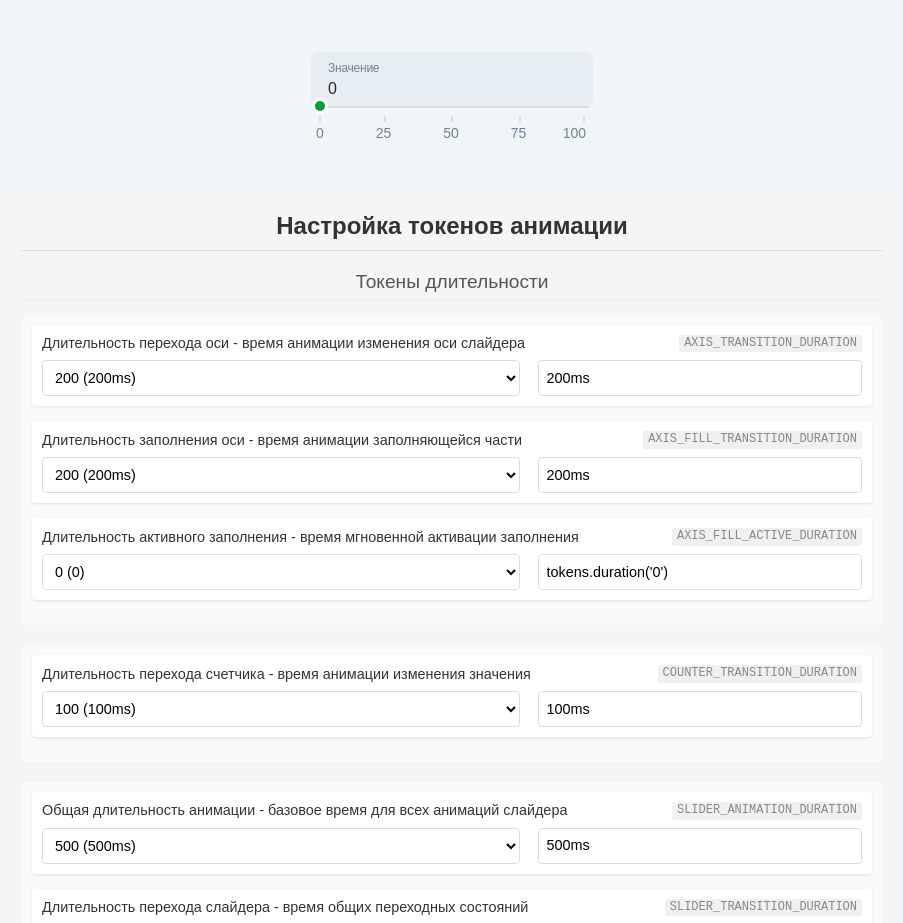
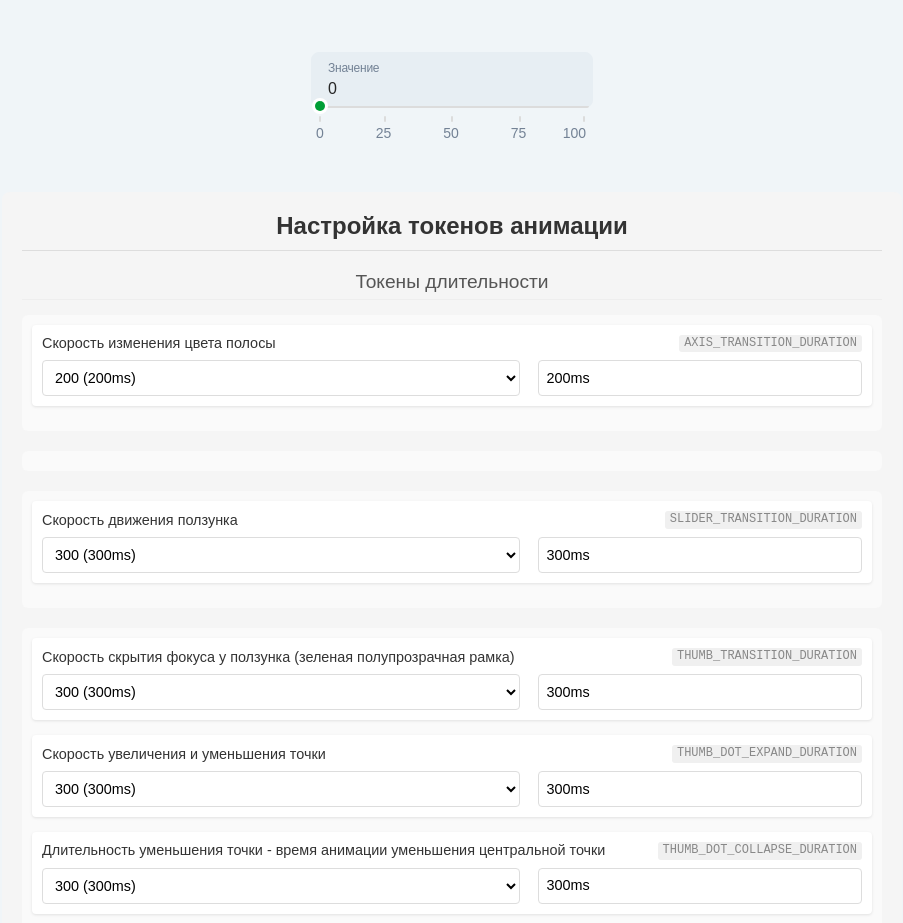
Before and after one commit to maxim-petrov/slider, a React (Vite) app: page / in a window 1280 px wide. Shown: the top 923 px of the page, without its empty margins (188-1091 px from the left). Built offline with nearby package versions, Linux system fonts and the light colour scheme; a web font is replaced by a local one.

Commit message:
Update name

```diff
--- a/src/App.jsx
+++ b/src/App.jsx
@@ -134,7 +134,9 @@ function App() {
 
   // Функция для получения описания токена или использования технического названия если описание отсутствует
   const getTokenDescription = (tokenName) => {
-    return tokenDescriptions[tokenName] || tokenName;
+    const description = tokenDescriptions[tokenName];
+    if (description === '__HIDDEN__') return null;
+    return description || tokenName;
   };
 
   // Функция для получения названия компонента из токена
@@ -223,10 +225,13 @@ function App() {
 
           {Object.entries(durationByComponent).map(([componentName, tokens]) => (
             <div key={componentName} className={`component-group component-group-${componentName}`}>
-              {tokens.map(([tokenName, tokenValue]) => (
+              {tokens.map(([tokenName, tokenValue]) => {
+                const description = getTokenDescription(tokenName);
+                if (description === null) return null; // Пропускаем скрытые токены
+                return (
                   <div className="token-group" key={tokenName}>
                     <div className="token-description">
-                    <label htmlFor={`token-${tokenName}`}>{getTokenDescription(tokenName)}</label>
+                      <label htmlFor={`token-${tokenName}`}>{description}</label>
                       <span className="token-technical-name">{tokenName}</span>
                     </div>
                     <div className="token-controls">
@@ -253,7 +258,8 @@ function App() {
                       />
                     </div>
                   </div>
-              ))}
+                );
+              })}
             </div>
           ))}
         </div>
@@ -263,10 +269,13 @@ function App() {
 
           {Object.entries(motionByComponent).map(([componentName, tokens]) => (
             <div key={componentName} className={`component-group component-group-${componentName}`}>
-              {tokens.map(([tokenName, tokenValue]) => (
+              {tokens.map(([tokenName, tokenValue]) => {
+                const description = getTokenDescription(tokenName);
+                if (description === null) return null; // Пропускаем скрытые токены
+                return (
                   <div className="token-group" key={tokenName}>
                     <div className="token-description">
-                    <label htmlFor={`token-${tokenName}`}>{getTokenDescription(tokenName)}</label>
+                      <label htmlFor={`token-${tokenName}`}>{description}</label>
                       <span className="token-technical-name">{tokenName}</span>
                     </div>
                     <div className="token-controls">
@@ -293,7 +302,8 @@ function App() {
                       />
                     </div>
                   </div>
-              ))}
+                );
+              })}
             </div>
           ))}
         </div>
@@ -308,10 +318,13 @@ function App() {
             {/* Stiffness tokens */}
             {groupedTokens.springStiffness.length > 0 && (
               <div className="spring-token-group">
-                {groupedTokens.springStiffness.map(([tokenName, tokenValue]) => (
+                {groupedTokens.springStiffness.map(([tokenName, tokenValue]) => {
+                  const description = getTokenDescription(tokenName);
+                  if (description === null) return null; // Пропускаем скрытые токены
+                  return (
                     <div className="token-group" key={tokenName}>
                       <div className="token-description">
-                      <label htmlFor={`token-${tokenName}`}>{getTokenDescription(tokenName)}</label>
+                        <label htmlFor={`token-${tokenName}`}>{description}</label>
                         <span className="token-technical-name">{tokenName}</span>
                       </div>
                       <input
@@ -325,17 +338,21 @@ function App() {
                         step="10"
                       />
                     </div>
-                ))}
+                  );
+                })}
               </div>
             )}
 
             {/* Damping tokens */}
             {groupedTokens.springDamping.length > 0 && (
               <div className="spring-token-group">
-                {groupedTokens.springDamping.map(([tokenName, tokenValue]) => (
+                {groupedTokens.springDamping.map(([tokenName, tokenValue]) => {
+                  const description = getTokenDescription(tokenName);
+                  if (description === null) return null; // Пропускаем скрытые токены
+                  return (
                     <div className="token-group" key={tokenName}>
                       <div className="token-description">
-                      <label htmlFor={`token-${tokenName}`}>{getTokenDescription(tokenName)}</label>
+                        <label htmlFor={`token-${tokenName}`}>{description}</label>
                         <span className="token-technical-name">{tokenName}</span>
                       </div>
                       <input
@@ -349,17 +366,21 @@ function App() {
                         step="1"
                       />
                     </div>
-                ))}
+                  );
+                })}
               </div>
             )}
 
             {/* Mass tokens */}
             {groupedTokens.springMass.length > 0 && (
               <div className="spring-token-group">
-                {groupedTokens.springMass.map(([tokenName, tokenValue]) => (
+                {groupedTokens.springMass.map(([tokenName, tokenValue]) => {
+                  const description = getTokenDescription(tokenName);
+                  if (description === null) return null; // Пропускаем скрытые токены
+                  return (
                     <div className="token-group" key={tokenName}>
                       <div className="token-description">
-                      <label htmlFor={`token-${tokenName}`}>{getTokenDescription(tokenName)}</label>
+                        <label htmlFor={`token-${tokenName}`}>{description}</label>
                         <span className="token-technical-name">{tokenName}</span>
                       </div>
                       <input
@@ -373,7 +394,8 @@ function App() {
                         step="0.1"
                       />
                     </div>
-                ))}
+                  );
+                })}
               </div>
             )}
           </div>
--- a/src/slider/tokens/tokenDescriptions.js
+++ b/src/slider/tokens/tokenDescriptions.js
@@ -1,32 +1,33 @@
 /**
  * Описания токенов на русском языке
  * Ключи должны точно соответствовать названиям токенов в tokens.json
+ * Токены со значением '__HIDDEN__' не будут отображаться на странице
  */
 
 const tokenDescriptions = {
   // Токены ползунка (Thumb)
-  "THUMB_TRANSITION_DURATION": "Длительность перехода ползунка - время базовой анимации ползунка",
+  "THUMB_TRANSITION_DURATION": "Скорость скрытия фокуса у ползунка (зеленая полупрозрачная рамка)",
   "THUMB_TRANSITION_EASING": "Плавность перехода ползунка - характер движения при базовой анимации",
-  "THUMB_HOVER_DURATION": "Длительность наведения на ползунок - время анимации при наведении мыши",
-  "THUMB_DRAG_DURATION": "Длительность перетаскивания - время анимации при перетаскивании ползунка",
+  "THUMB_HOVER_DURATION": "__HIDDEN__",
+  "THUMB_DRAG_DURATION": "__HIDDEN__",
   "THUMB_DRAG_EASING": "Плавность перетаскивания - характер движения при перетаскивании",
-  "THUMB_DOT_EXPAND_DURATION": "Длительность увеличения точки - время анимации увеличения центральной точки",
+  "THUMB_DOT_EXPAND_DURATION": "Скорость увеличения и уменьшения точки",
   "THUMB_DOT_COLLAPSE_DURATION": "Длительность уменьшения точки - время анимации уменьшения центральной точки",
   "THUMB_DOT_TRANSITION_EASING": "Плавность анимации точки - характер движения точки ползунка",
 
   // Токены оси (Axis)
-  "AXIS_TRANSITION_DURATION": "Длительность перехода оси - время анимации изменения оси слайдера",
+  "AXIS_TRANSITION_DURATION": "Скорость изменения цвета полосы",
   "AXIS_TRANSITION_EASING": "Плавность перехода оси - характер анимации оси слайдера",
-  "AXIS_FILL_TRANSITION_DURATION": "Длительность заполнения оси - время анимации заполняющейся части",
-  "AXIS_FILL_ACTIVE_DURATION": "Длительность активного заполнения - время мгновенной активации заполнения",
+  "AXIS_FILL_TRANSITION_DURATION": "__HIDDEN__",
+  "AXIS_FILL_ACTIVE_DURATION": "__HIDDEN__",
 
   // Токены счетчика (Counter)
-  "COUNTER_TRANSITION_DURATION": "Длительность перехода счетчика - время анимации изменения значения",
+  "COUNTER_TRANSITION_DURATION": "__HIDDEN__",
   "COUNTER_TRANSITION_EASING": "Плавность перехода счетчика - характер анимации изменения значения",
 
   // Общие токены слайдера (Slider)
-  "SLIDER_ANIMATION_DURATION": "Общая длительность анимации - базовое время для всех анимаций слайдера",
-  "SLIDER_TRANSITION_DURATION": "Длительность перехода слайдера - время общих переходных состояний",
+  "SLIDER_ANIMATION_DURATION": "__HIDDEN__",
+  "SLIDER_TRANSITION_DURATION": "Скорость движения ползунка",
   "SLIDER_TRANSITION_EASING": "Плавность перехода слайдера - характер движения основных анимаций"
 };
 
```
Lines whose indentation alone changed are shown as unchanged.
